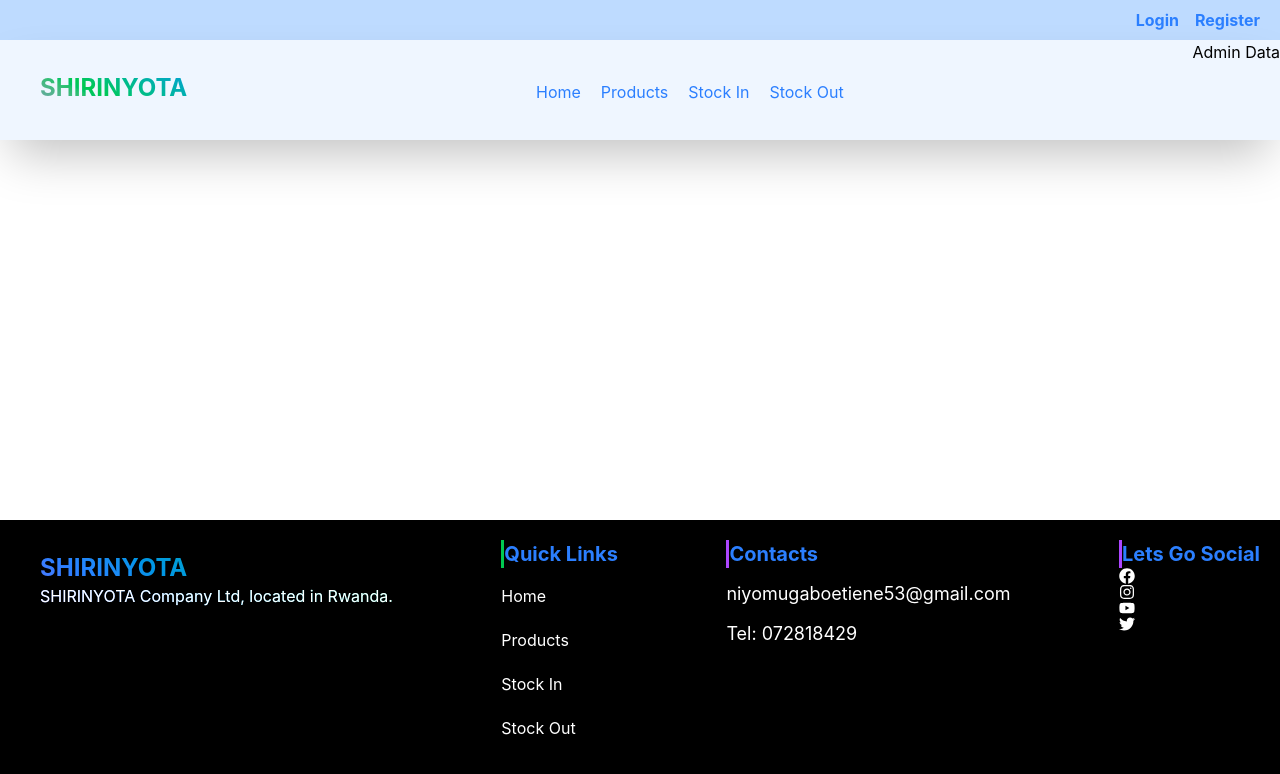
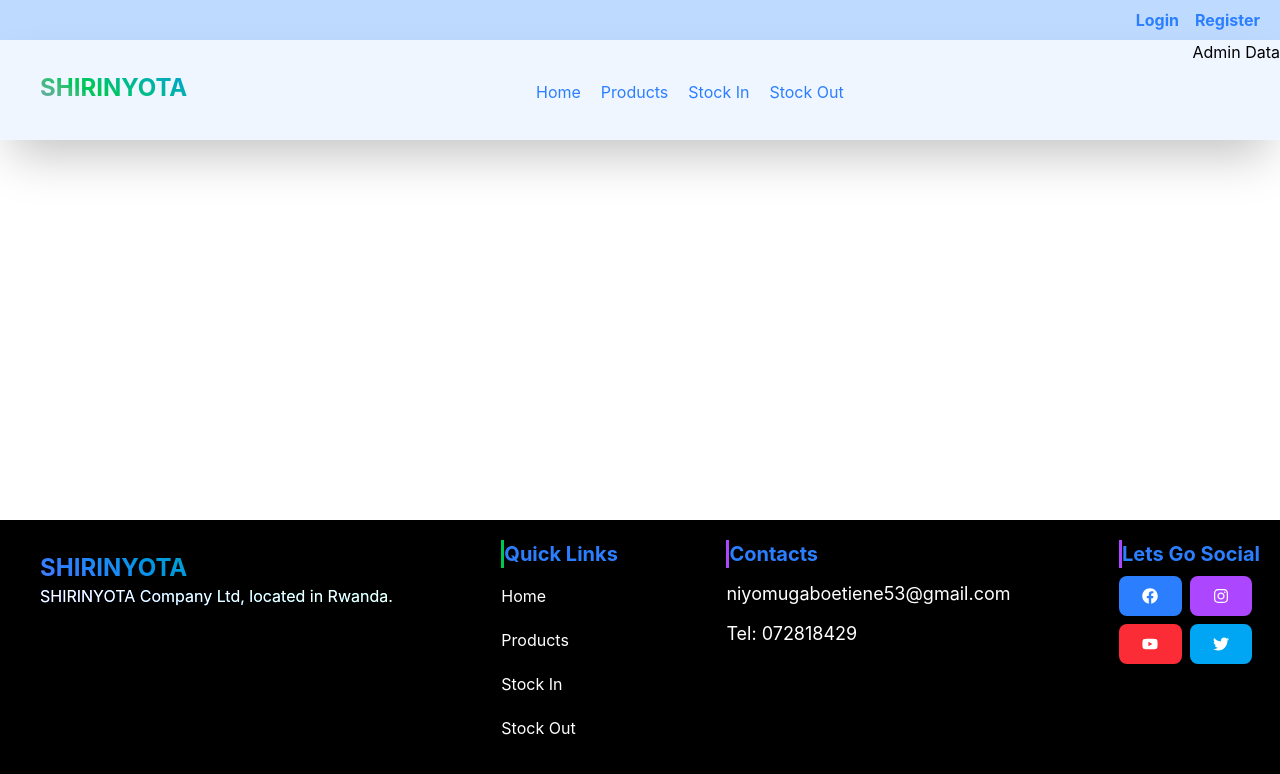
Before and after one commit to niyomugaboetiene/SHIRINYOTA-Company-Ltd, a React app in the folder frontend/: page /nav in a window 1280 px wide. Shown: the top 774 px of the page. Built offline with nearby package versions, Linux system fonts and the light colour scheme; the HTML template or start-up script is replaced by a standard one.

Commit message:
first commit of Shirinyota company ltd

```diff
--- a/frontend/src/components/dashboard/Footer.jsx
+++ b/frontend/src/components/dashboard/Footer.jsx
@@ -25,11 +25,11 @@ const Footer = () => {
                 </div>
                 <div className="mt-5 me-5">
                     <h1 className="text-xl font-bold text-blue-500 border-s-3 border-purple-500">Lets Go Social</h1>
-                     <div>
-                        <p><FaFacebook /></p>
-                        <p><FaInstagram /></p>
-                        <p><FaYoutube /></p>
-                        <p><FaTwitter /></p>
+                     <div className="grid grid-cols-2 mt-2">
+                        <p className="bg-blue-500 p-3 flex justify-center items-center rounded-lg me-2"><FaFacebook /></p>
+                        <p className="bg-purple-500 p-3 flex justify-center items-center rounded-lg me-2"><FaInstagram /></p>
+                        <p className="bg-red-500 p-3 flex justify-center items-center rounded-lg mt-2 me-2"><FaYoutube /></p>
+                        <p className="bg-sky-500 p-3 flex justify-center items-center rounded-lg mt-2 me-2"><FaTwitter /></p>
                      </div>
                 </div>
             </div>
```
